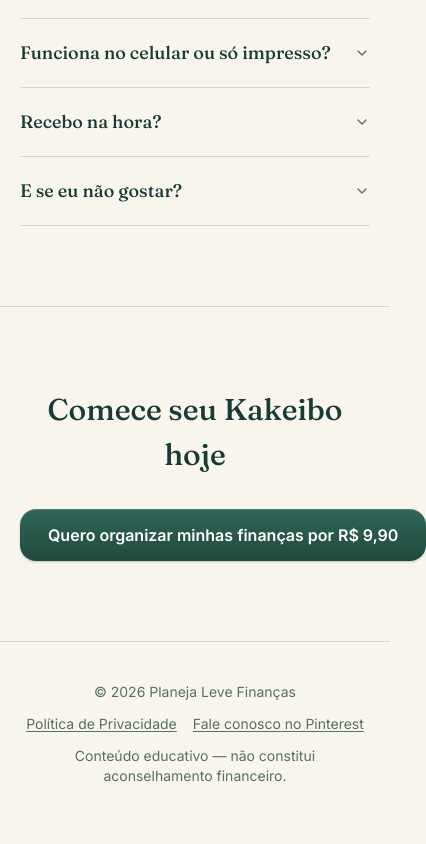
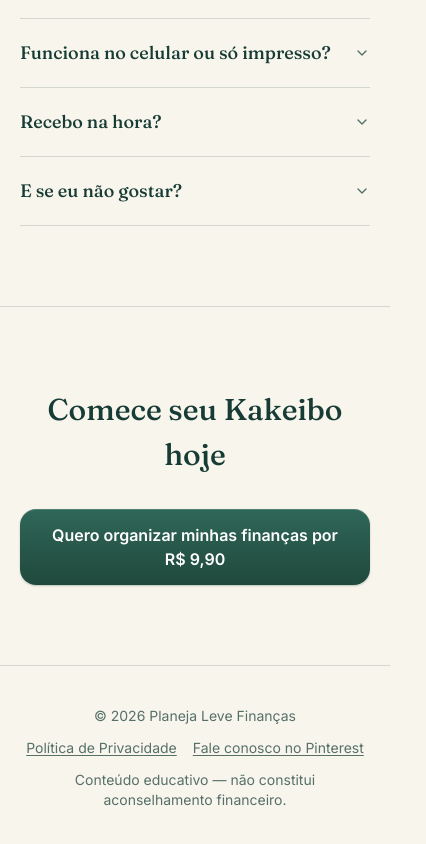
Before and after one commit to faralaster/planeja-leve-financas-site, a React (Vite) app: page / in a window 390 px wide. Shown: the part 6684-7528 px from the top of the page, 426 px wide, since content can reach past the window. Built offline with nearby package versions, Linux system fonts and the light colour scheme.

Commit message:
Fix final CTA overflow on mobile

```diff
--- a/src/components/sections/FinalCTA.tsx
+++ b/src/components/sections/FinalCTA.tsx
@@ -8,7 +8,11 @@ export function FinalCTA() {
       <Container className="max-w-[640px]">
         <Reveal>
           <h2 className="font-display text-[clamp(30px,4vw,46px)] text-ink">Comece seu Kakeibo hoje</h2>
-          <Button asChild size="lg" className="mt-8">
+          <Button
+            asChild
+            size="lg"
+            className="mt-8 h-auto min-h-[52px] w-full whitespace-normal py-3.5 sm:w-auto sm:whitespace-nowrap"
+          >
             {/* TODO: link Kirvano */}
             <a href="#" id="cta-final">
               Quero organizar minhas finanças por R$ 9,90
```
